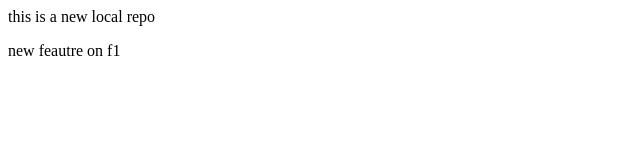
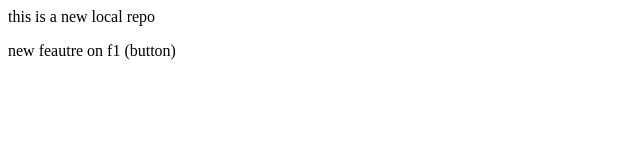
Before and after one commit to vaishnavv04/localrepo, a plain HTML site: page index.html in a window 1280 px wide. Shown: the full height of the page, 0-640 px from the left. Drawn offline with Linux system fonts and the light colour scheme.

```diff
--- a/index.html
+++ b/index.html
@@ -1,2 +1,2 @@
 <p>this is a new local repo</p>
-<p>new feautre on f1</p>
+<p>new feautre on f1 (button) </p>
```
